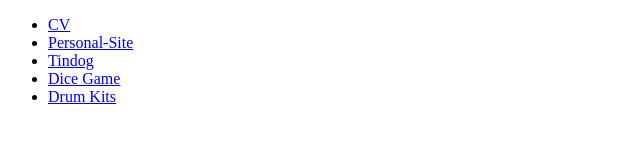
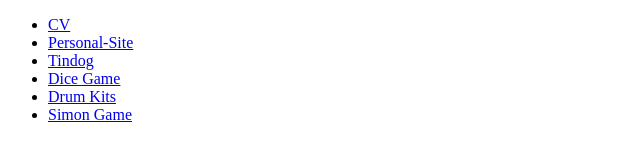
Before and after one commit to vteam27/Web-D-Bootcamp, a plain HTML site: page index.html in a window 1280 px wide. Shown: the whole page, without its empty margins (0-640 px from the left). Drawn offline with Linux system fonts and the light colour scheme.

Commit message:
Added new Project link

```diff
--- a/index.html
+++ b/index.html
@@ -10,6 +10,7 @@
 <li> <a href="3.tindog\index.html">Tindog</a></li>
 <li> <a href="4.Dice-Game\index.html">Dice Game</a></li>
 <li> <a href="5.Drum-Kit\index.html">Drum Kits</a></li>
+<li> <a href="6.Simon-game\index.html">Simon Game</a></li>
 </ul>
 </body>
 </html>
```
